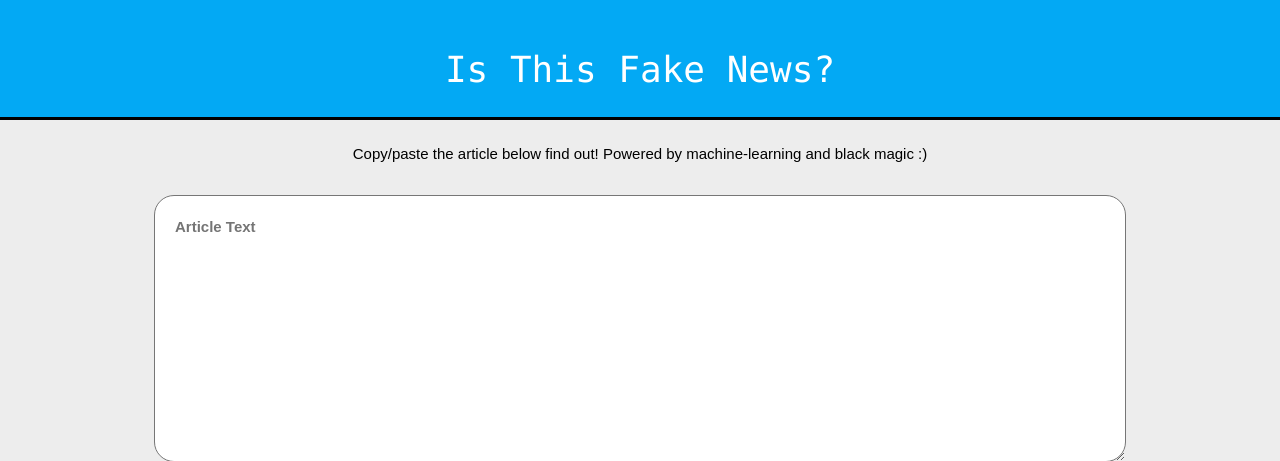
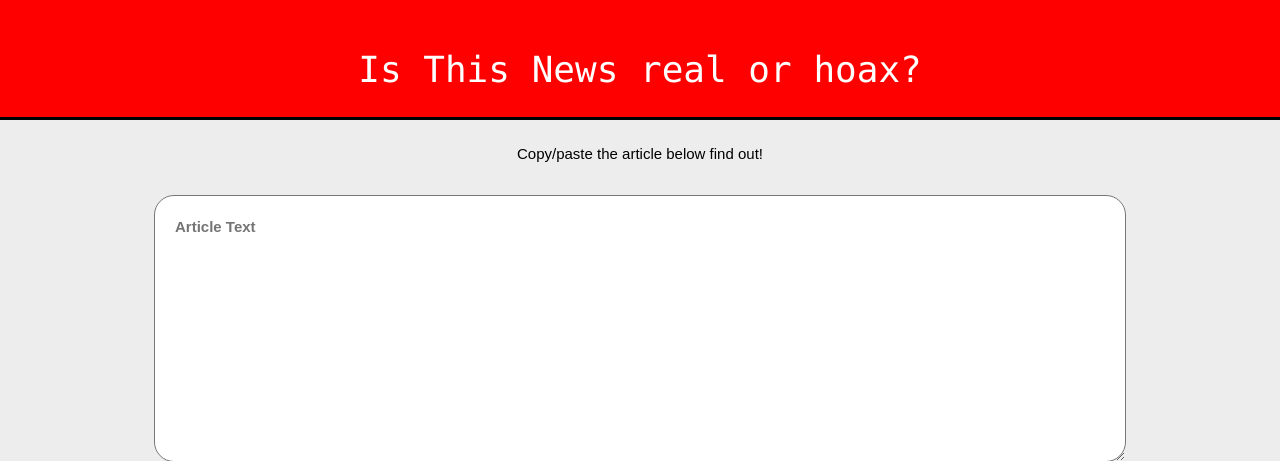
Before and after one commit to PratikRout/hoax, a Flask app: page / in a window 1280 px wide. Shown: the top 461 px of the page. Run offline with Flask 2, Linux system fonts and the light colour scheme; parts of the project's set-up code (start-up, migrations or seed data) failed here and were passed over; some libraries are stand-ins or nearby versions.

Commit message:
make it better

```diff
--- a/static/css/style.css
+++ b/static/css/style.css
@@ -14,7 +14,7 @@ body{
 }
 
 header{
-	background: #03a9f4;
+	background: red;
 	border-bottom: #000000 3px solid;
 	height:120px;
 	width:100%;
@@ -24,7 +24,7 @@ header{
 
 .main-header{
 			text-align:center;
-			background-color: #03a9f4;
+			background-color: red;
 			height:100px;
 			width:100%;
 			margin:0;
--- a/templates/home.html
+++ b/templates/home.html
@@ -1,7 +1,7 @@
 <!DOCTYPE html>
 <html lang="en-us">
 <head>
-    <title>Fake News Detector</title>
+    <title>Hoax News Detector</title>
     <!-- Latest compiled and minified CSS -->
     <link rel="stylesheet" href="https://maxcdn.bootstrapcdn.com/bootstrap/3.4.1/css/bootstrap.min.css">
 
@@ -19,14 +19,14 @@
 	<header>
 		<div class="container">
             <div id="brandname">
-                <h1 style="font-family: 'Monaco'; color: white;">Is This Fake News?</h1>
+                <h1 style="font-family: 'Monaco'; color: white;">Is This News real or hoax?</h1>
             </div>
         </div>
     </header>
     <br/>
     <div class="container">
         <span style="color: black; padding-top: 30px;">Copy/paste the article below find out!</span>
-        <span style="color: black; padding-top: 30px;">Powered by machine-learning and black magic :)</span>
+        <span style="color: black; padding-top: 30px;"></span>
     </div>
 	<div class="container" style="padding-top: 30px;">
         <label>
```
Also changed, not shown: style.css (+4 -4 lines).
